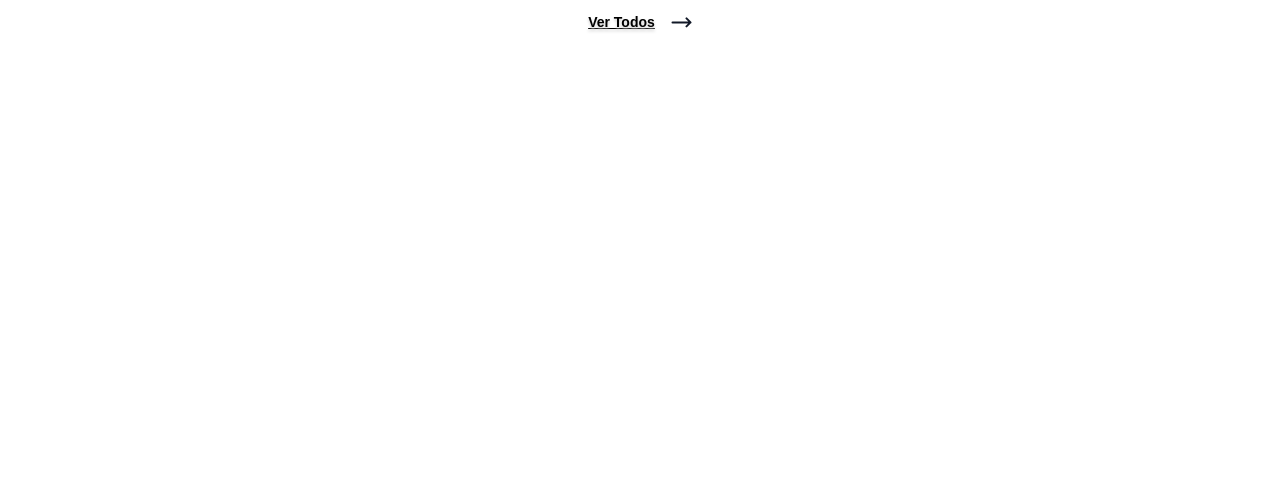
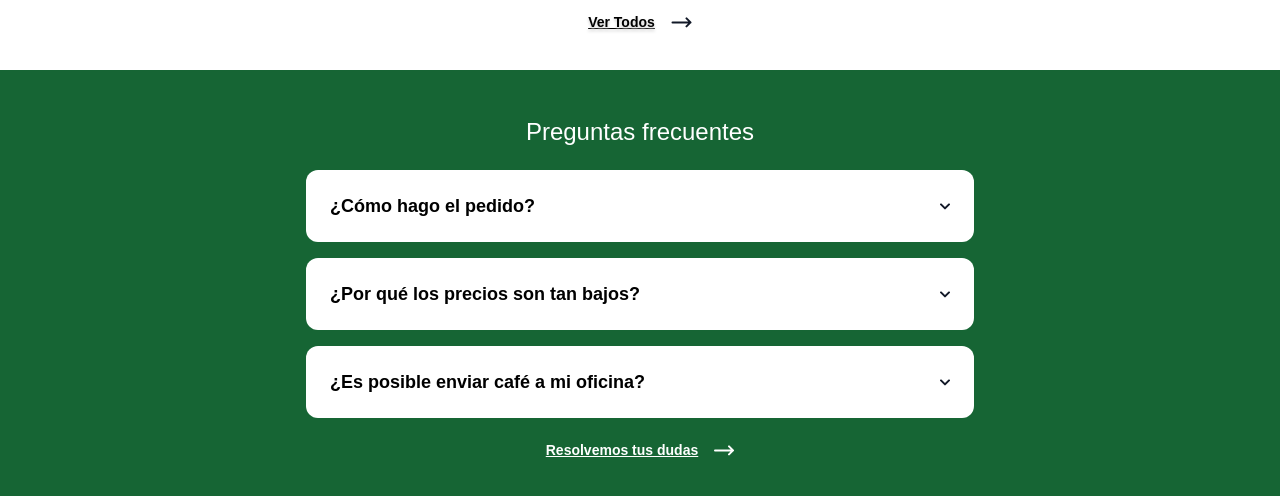
Before and after one commit to DaviBataglia20/cafeDeAlturaConReact, a React (Create React App) app in the folder cafe-de-altura-con-react/: page / in a window 1280 px wide. Shown: the part 1444-1940 px from the top of the page. Before the commit the page ends 1514 px from the top, so only its background shows below. Built offline with nearby package versions, Linux system fonts and the light colour scheme.

Commit message:
preguntas terminado

```diff
--- a/cafe-de-altura-con-react/src/App.js
+++ b/cafe-de-altura-con-react/src/App.js
@@ -5,7 +5,7 @@ import Cesta from "./pages/Cesta"
 
 function App() {
   return (
-    <div className="w-screen  min-h-screen">
+    <div className="w-full  min-h-screen">
       <BrowserRouter>
         <Routes>
             <Route path="/" element={<HomePage/>}/>
--- /dev/null
+++ b/cafe-de-altura-con-react/src/components/Pregunta/Pregunta.jsx
@@ -0,0 +1,26 @@
+import {useState} from 'react'
+
+export default function Pregunta ({titulo,texto}){
+
+
+    const [hide,setHide] = useState(true)
+    const handleCLick = () => {
+        setHide(prev => !prev)
+    }
+
+
+
+
+    return(
+        <div className="flex flex-col p-[24px] gap-[16px] bg-white rounded-xl w-[668px]">
+            <div className="flex justify-between items-center p-0">
+                <h3 className='font-semibold text-lg leading-6 text-black'>{titulo}</h3>
+                <svg className={`${!hide ? 'rotate-180' : ''} transition-transform duration-300`} onClick={handleCLick} width="10" height="7" viewBox="0 0 10 7" fill="none" xmlns="http://www.w3.org/2000/svg">
+                <path fill-rule="evenodd" clip-rule="evenodd" d="M0.292893 0.685471C0.683416 0.294947 1.31658 0.294947 1.7071 0.685471L4.99999 3.97836L8.29288 0.685471C8.6834 0.294947 9.31657 0.294947 9.70709 0.685471C10.0976 1.076 10.0976 1.70916 9.70709 2.09968L5.7071 6.09968C5.31657 6.49021 4.68341 6.49021 4.29289 6.09968L0.292893 2.09968C-0.0976309 1.70916 -0.0976309 1.076 0.292893 0.685471Z" fill="#111827"/>
+                </svg>
+            </div>
+            <div className={`${hide ? 'hidden' : ''} border-[1px] border-solid border-[#E3DED7] `}></div>
+            <p className={`${hide ? 'hidden' : ''}`}>{texto}</p>
+        </div>
+    )
+}
--- a/cafe-de-altura-con-react/src/components/Section/Preguntas.jsx
+++ b/cafe-de-altura-con-react/src/components/Section/Preguntas.jsx
@@ -0,0 +1,21 @@
+import Pregunta from "../Pregunta/Pregunta"
+export default function Preguntas(){
+    return(
+       <div className="bg-green-800 flex flex-col items-center py-12 px- gap-[24px]">
+            <h2 className="font-medium text-2xl leading-7 text-white">Preguntas frecuentes</h2>
+            <div className="flex flex-col items-center p-0 gap-[16px]">
+                <Pregunta titulo={"¿Cómo hago el pedido?"} texto={"Selecciona el café que desees probar y completa el proceso de compra. Si lo prefieres, te preguntaremos cada cuánto quieres que te lo mandemos a casa y así nunca te quedarás sin café."}/>
+                <Pregunta titulo={"¿Por qué los precios son tan bajos?"} texto={"Viajamos constantemente para encontrar los mejores granos y a los agricultores más exigentes. Si podemos ofrecerte estos precios es porque tratamos directamente con los productores de café, sin intermediarios. Así obtenemos el mejor precio para ti y la persona que está detrás de los granos de café recibe el mayor beneficio posible."}/>
+                <Pregunta titulo={"¿Es posible enviar café a mi oficina?"} texto={"Lorem ipsum dolor sit amet consectetur adipisicing elit. Eveniet delectus iure ipsam nulla nam tempore nostrum odio, doloremque natus voluptatibus excepturi dolor distinctio atque deleniti aut. Laborum ipsam molestiae alias? Davi paso por aki"}/>
+            </div>
+            <div className="flex items-center p-0 gap-[16px] font-semibold text-sm leading-4 underline text-white">
+                <p className="text-white">Resolvemos tus dudas</p>
+                <svg width="20" height="11" viewBox="0 0 20 11" fill="none" xmlns="http://www.w3.org/2000/svg">
+<path d="M15 1.39258L19 5.39258M19 5.39258L15 9.39258M19 5.39258L1 5.39258" stroke="white" stroke-width="2" stroke-linecap="round" stroke-linejoin="round"/>
+</svg>
+
+            </div>
+
+       </div>
+    )
+}
--- a/cafe-de-altura-con-react/src/pages/HomePage.jsx
+++ b/cafe-de-altura-con-react/src/pages/HomePage.jsx
@@ -2,6 +2,7 @@ import Header from "../components/Section/Header.jsx"
 import DeLaPlantaATuCasa from "../components/Section/DeLaPlantaATuCasa"
 import MejoresCondiciones from "../components/Section/MejoresCondiciones.jsx"
 import Novedades from "../components/Section/Novedades.jsx"
+import Preguntas from "../components/Section/Preguntas.jsx"
 export default function HomePage (){
     return(
         <>
@@ -9,6 +10,7 @@ export default function HomePage (){
         <DeLaPlantaATuCasa/>
         <MejoresCondiciones/>
         <Novedades/>
+        <Preguntas/>
         </>
     )
 }
```
